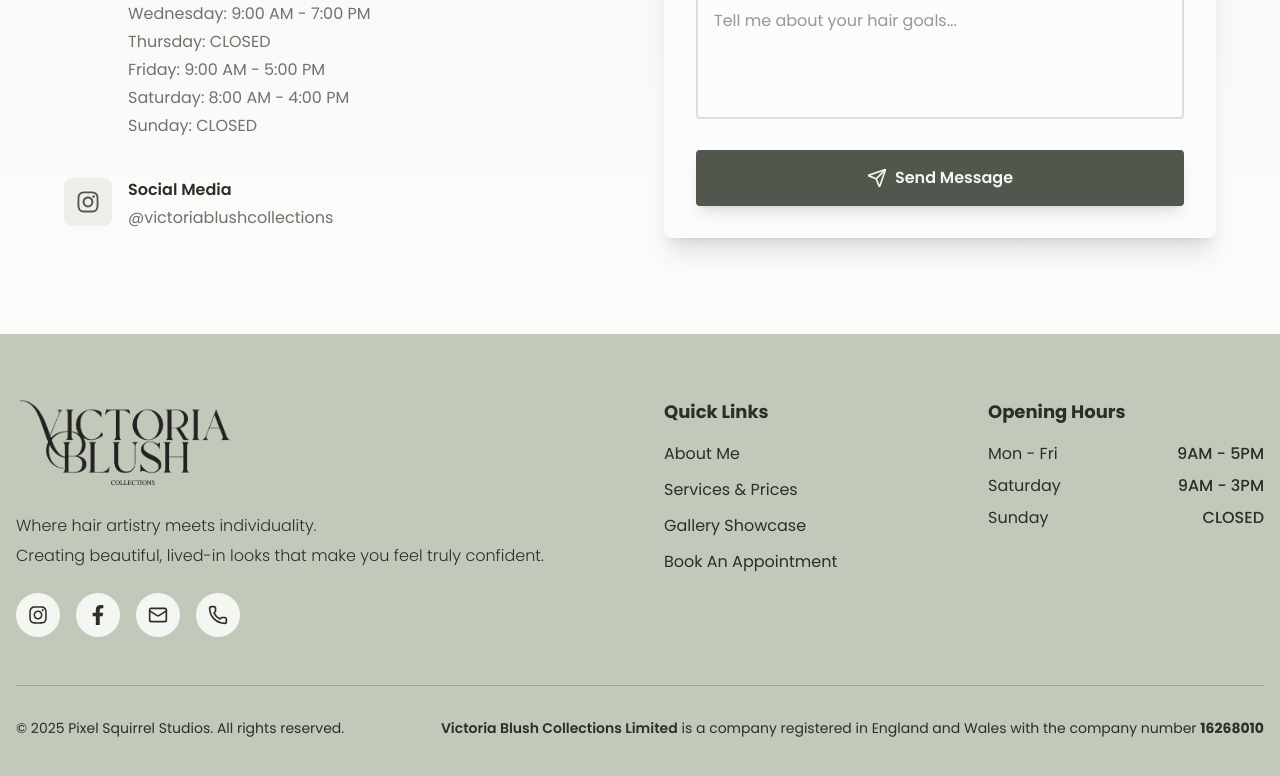
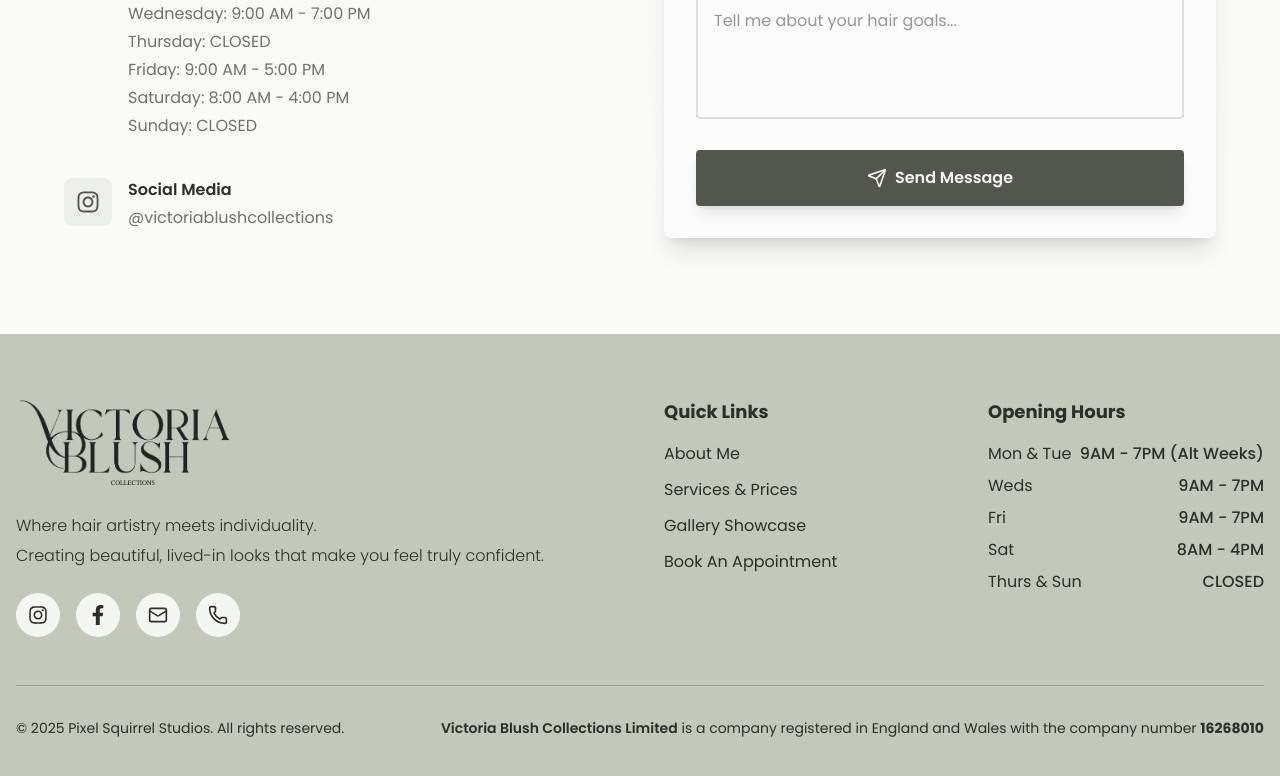
Before and after one commit to PixelSquirrelStudios/victoria_blush_collections, a Next.js app: page / in a window 1280 px wide. Shown: the part 7856-8632 px from the top of the page. Built offline with nearby package versions, Linux system fonts and the light colour scheme; no server answers.

Commit message:
update footer

```diff
--- a/components/Footer.tsx
+++ b/components/Footer.tsx
@@ -91,15 +91,23 @@ export default function Footer() {
             <h4 className="text-lg font-bold mb-4">Opening Hours</h4>
             <ul className="space-y-2 text-text-primary">
               <li className="flex justify-between">
-                <span>Mon - Fri</span>
-                <span className="font-medium">9AM - 5PM</span>
+                <span>Mon & Tue</span>
+                <span className="font-medium">9AM - 7PM (Alt Weeks)</span>
               </li>
               <li className="flex justify-between">
-                <span>Saturday</span>
-                <span className="font-medium">9AM - 3PM</span>
+                <span>Weds</span>
+                <span className="font-medium">9AM - 7PM</span>
               </li>
               <li className="flex justify-between">
-                <span>Sunday</span>
+                <span>Fri</span>
+                <span className="font-medium text-text-primary">9AM - 7PM</span>
+              </li>
+              <li className="flex justify-between">
+                <span>Sat</span>
+                <span className="font-medium text-text-primary">8AM - 4PM</span>
+              </li>
+              <li className="flex justify-between">
+                <span>Thurs & Sun</span>
                 <span className="font-medium text-text-primary">CLOSED</span>
               </li>
             </ul>
```
